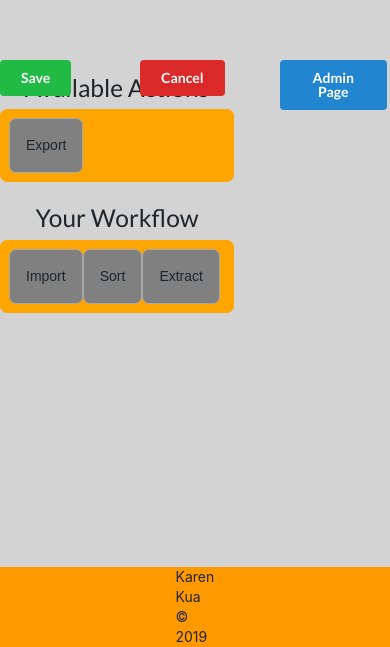
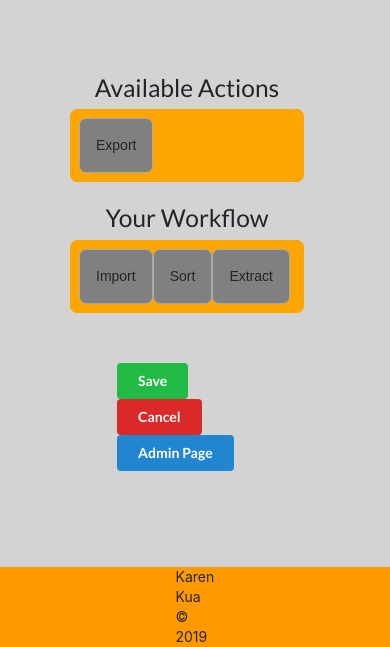
Before and after one commit to azukimochi/workflow, a React (Create React App) app: page /workflow in a window 390 px wide. Shown: the part 277-924 px from the top of the page. Built offline with nearby package versions, Linux system fonts and the light colour scheme.

Commit message:
Finished all styling. Now to complete README.md

```diff
--- a/public/index.html
+++ b/public/index.html
@@ -25,7 +25,7 @@
       work correctly both with client-side routing and a non-root public URL.
       Learn how to configure a non-root public URL by running `npm run build`.
     -->
-    <title>React App</title>
+    <title>Admin</title>
   </head>
   <body>
     <noscript>You need to enable JavaScript to run this app.</noscript>
--- a/src/components/CancelModal/CancelModal.js
+++ b/src/components/CancelModal/CancelModal.js
@@ -33,7 +33,7 @@ const CancelModal = props => {
           <button className="ui green button" onClick={props.closeModal}>
             <i className="edit icon"></i>
             I want to keep editing
-            </button>
+          </button>
           <button className="ui red button" onClick={() => props.handleDiscard()}>
             <i className="trash alternate icon"></i>
             I want to cancel
--- a/src/components/DragNDropCanvases/DragNDropCanvases.css
+++ b/src/components/DragNDropCanvases/DragNDropCanvases.css
@@ -1,6 +1,7 @@
 #canvases {
     position: relative;
     top: 25em;
+    left: 15em;
     width: 60%;
 }
 
@@ -19,3 +20,10 @@ h3 {
     border: 0.5px solid orange;
     border-radius: 7px;
 }
+
+
+@media only screen and (max-width: 1034px) {
+    #canvases {
+      left: 5em;
+    }
+}
--- a/src/pages/AdminPage/AdminPage.css
+++ b/src/pages/AdminPage/AdminPage.css
@@ -17,3 +17,35 @@ header {
     margin-top: 2%;
     right: 12%
 }
+
+
+@media only screen and (max-width: 1200px) {
+    header {
+      margin: 30% 30% 0 40%;
+      color: white;
+      font-weight: bold;
+      width: 30%;
+      text-align: center;
+    }
+
+    #toWorkflowBtn {
+      margin: 2% 35% 0 35%;
+      width: 30%;
+    }
+}
+
+@media only screen and (max-width: 670px) {
+    #toWorkflowBtn {
+      font-size: 20px;
+      margin: 2% 25% 0 35%;
+      width: 40%;
+    }
+}
+
+@media only screen and (max-width: 556px) {
+    header {
+      font-weight: 100;
+      color: orange;
+    }
+
+}
--- a/src/pages/WorkflowList/Workflow.css
+++ b/src/pages/WorkflowList/Workflow.css
@@ -6,3 +6,30 @@
 #btnContainer {
     margin-top: 25%;
 }
+
+@media only screen and (max-width: 1460px) {
+    #btnContainer {
+      margin-top: 30%;
+    }
+}
+
+@media only screen and (max-width: 1221px) {
+    #btnContainer {
+      margin-top: 40%;
+      margin-left: 30%;
+      margin-right: 30%;
+      width: 40%;
+    }
+}
+
+@media only screen and (max-width: 910px) {
+    #btnContainer {
+      margin-top: 500px;
+    }
+}
+
+@media only screen and (max-width: 528px) {
+    #btnContainer {
+      margin-top:400px;
+    }
+}
--- a/src/pages/WorkflowList/WorkflowList.js
+++ b/src/pages/WorkflowList/WorkflowList.js
@@ -125,6 +125,7 @@ class WorkflowList extends Component {
             if (i === 0) {
                 data[i].isStart = true
                 data[i].prevStage = null
+                data[i].nextStage = data[i + 1] ? data[i + 1].id : null
             } else {
                 data[i].isStart = false
                 data[i].prevStage = data[i - 1].id
```
